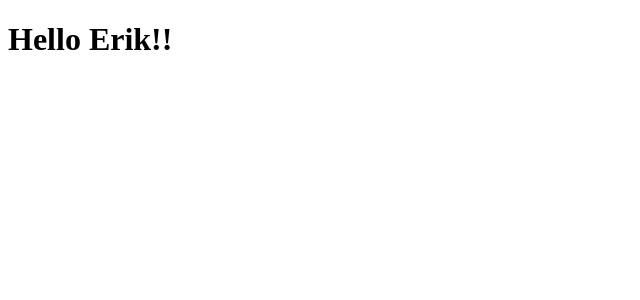
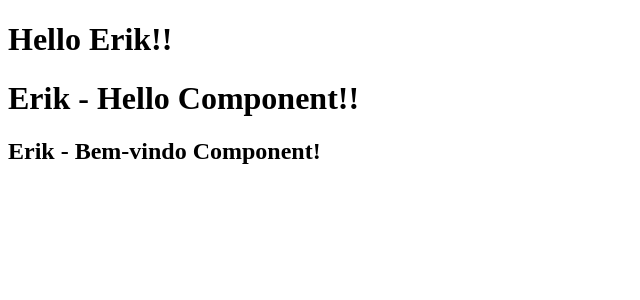
Before and after one commit to erikflima/Repositorio-Projeto-27-Alga-Money-Angular, an Angular app: page / in a window 1280 px wide. Shown: the top 300 px of the page, without its empty margins (0-640 px from the left). Built offline with nearby package versions, Linux system fonts and the light colour scheme.

Commit message:
Curso: Fullstack Angular e Spring - Julho-2018
Video: 9.3. Criando um componente

Obs: Criando um componente manualmente e também pela linha de comando.

```diff
--- a/src/app/app.component.html
+++ b/src/app/app.component.html
@@ -1,3 +1,7 @@
   <h1>
     Hello {{nome}}!!
   </h1>
+
+  <hello></hello>
+
+  <app-bem-vindo></app-bem-vindo>
--- /dev/null
+++ b/src/app/bem-vindo/bem-vindo.component.html
@@ -0,0 +1,2 @@
+
+  <h2>Erik - Bem-vindo Component!</h2>
--- /dev/null
+++ b/src/app/hello/hello.component.html
@@ -0,0 +1,3 @@
+  <h1>
+    {{nome}}!!
+  </h1>
--- /dev/null
+++ b/src/app/hello/hello.component.ts
@@ -0,0 +1,22 @@
+import { Component } from '@angular/core';
+
+/*
+  Aqui eu defino:
+   - Tags que posso usar nas paginas html. Que sao os "selectors".
+   - Codigo html das tags. Que sao os "templateUrl".
+   - CSS do codigo html das tags. Que sao os "styleUrls".x
+*/
+@Component({
+
+    selector:    'hello',
+    templateUrl: './hello.component.html',
+    styleUrls: [ './hello.component.css' ]
+
+  })
+
+
+export class HelloComponent {
+
+    //Criando uma variavel.
+    nome = 'Erik - Hello Component';
+}
```
Also changed, not shown: src/app/app.module.ts (+9 -4 lines), src/app/bem-vindo/bem-vindo.component.ts (added, +18 -0 lines), src/app/bem-vindo/bem-vindo.component.css (added), src/app/hello/hello.component.css (added), 1 other file (tests, documents, lock files or other folders).
